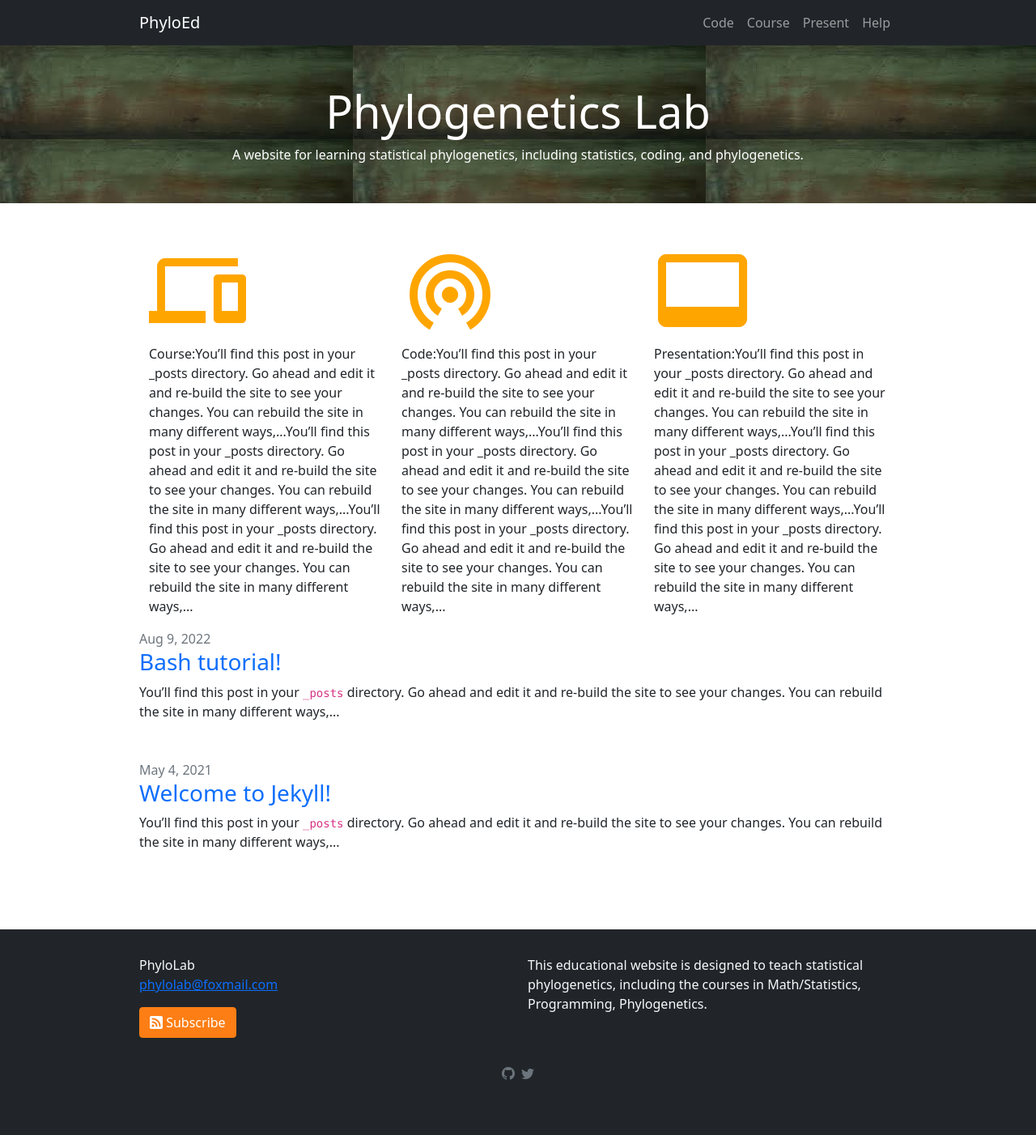
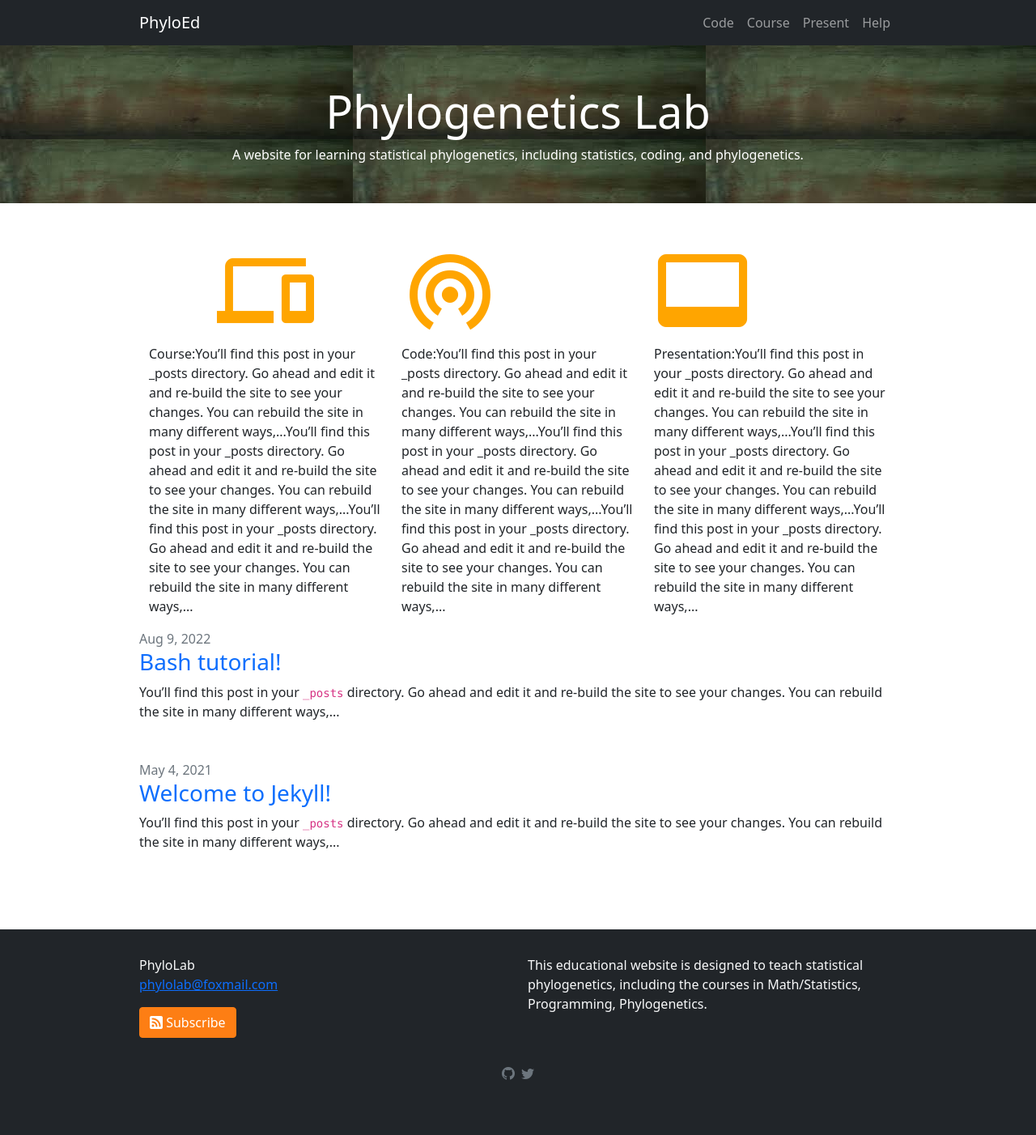
Before and after one commit to lliu1871/PhyEd, a Jekyll site: the page built from index.markdown, in a window 1280 px wide. Shown: the whole page at 81% size. Built offline with Jekyll 4.4.1, drawn with Linux system fonts in a browser that asks for light colours.

Commit message:
Update index.markdown

```diff
--- a/index.markdown
+++ b/index.markdown
@@ -8,7 +8,7 @@
   <div class="row">
     <div class="col-sm-4">
       <a href="https://teach.phylolab.net/course">
-      <i class="material-icons" style="font-size:120px;color:orange;center">devices</i>
+        <div class="text-center"><i class="material-icons" style="font-size:120px;color:orange;">devices</i></div>
       </a>
       <p>Course:You’ll find this post in your _posts directory. Go ahead and edit it and re-build the site to see your changes. You can rebuild the site in many different ways,...You’ll find this post in your _posts directory. Go ahead and edit it and re-build the site to see your changes. You can rebuild the site in many different ways,...You’ll find this post in your _posts directory. Go ahead and edit it and re-build the site to see your changes. You can rebuild the site in many different ways,...</p>
     </div>
```
